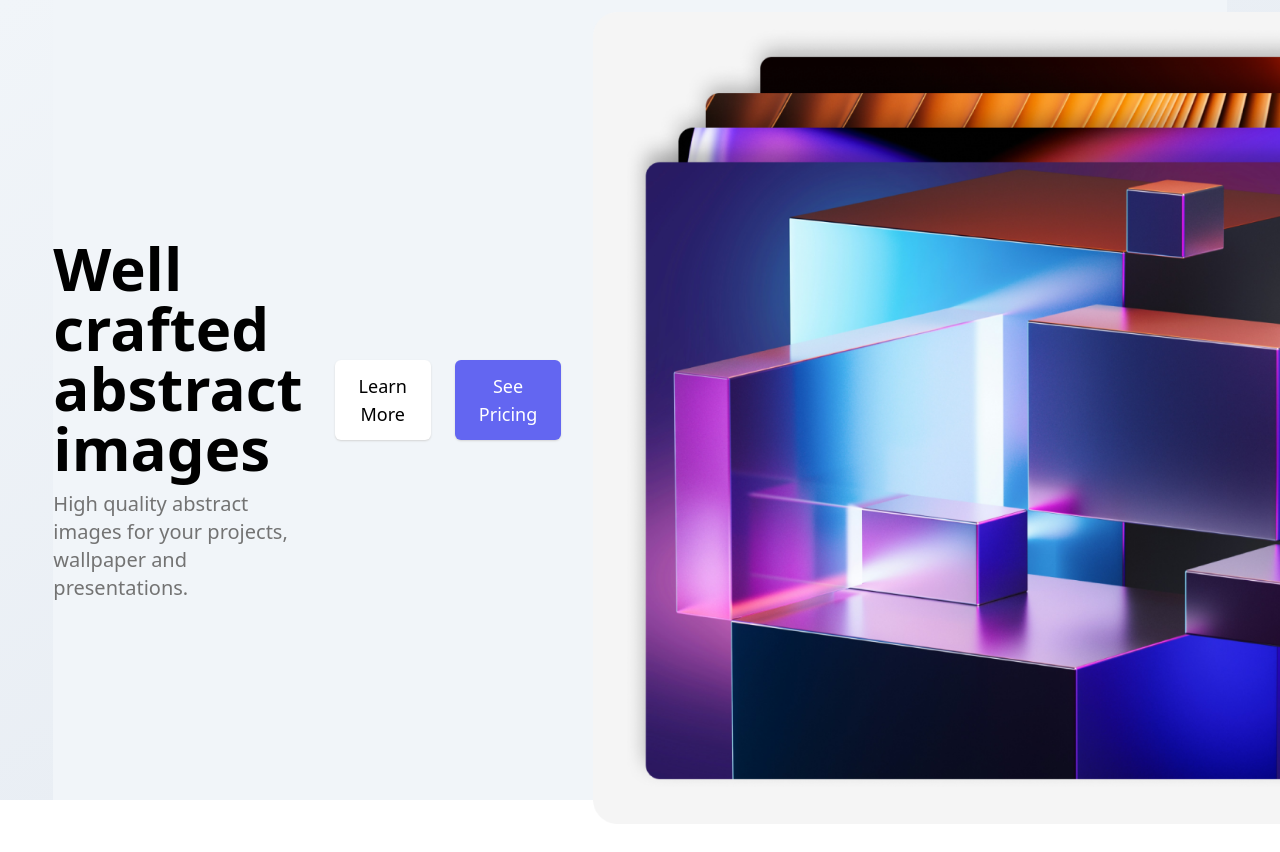
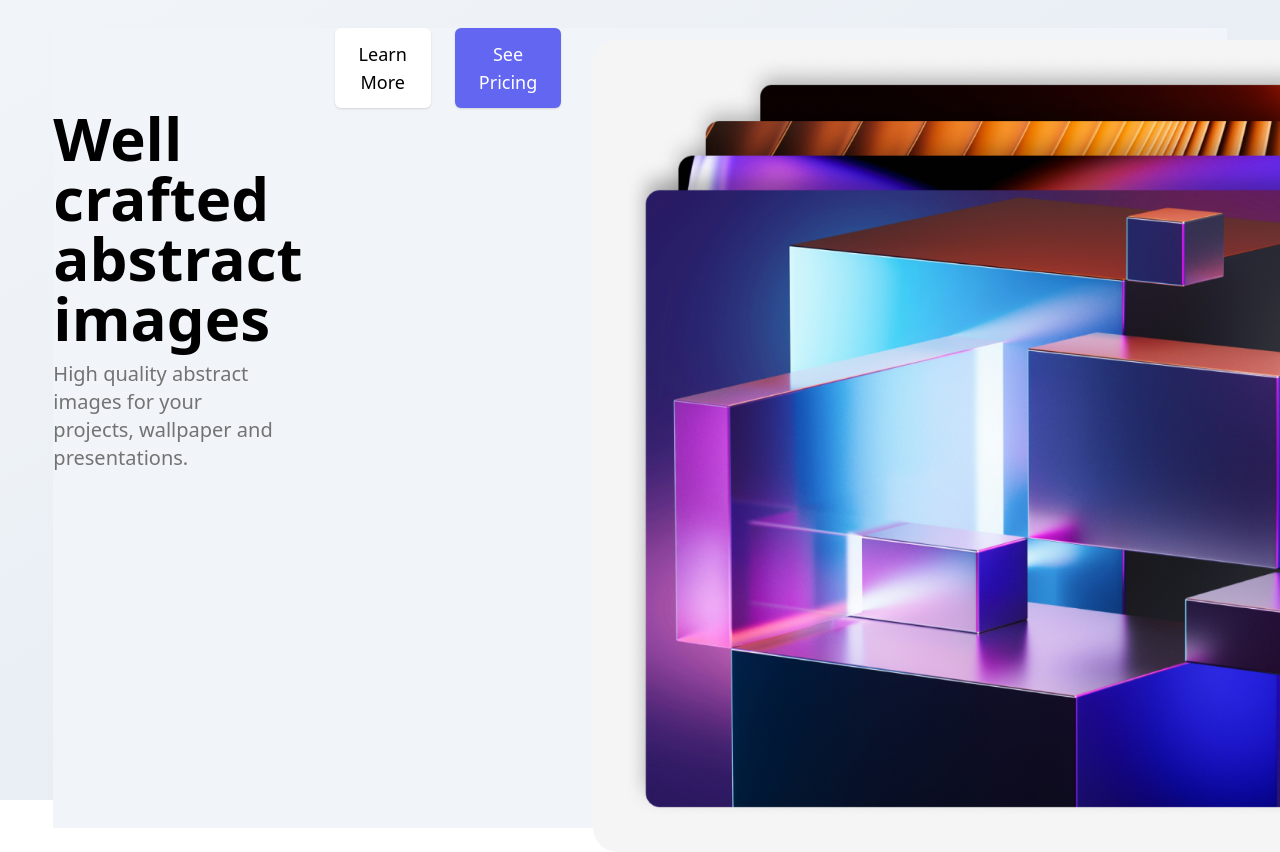
Before and after one commit to alexaraes/GFE-hero-simple, a Next.js app: page / in a window 1280 px wide. Shown: the top 852 px of the page. Before the commit the page ends 824 px from the top, so only its background shows below. Built offline with nearby package versions, Linux system fonts and the light colour scheme.

Commit message:
styled tablet version

```diff
--- a/src/components/HeroPage.tsx
+++ b/src/components/HeroPage.tsx
@@ -1,15 +1,15 @@
 const HeroPage = () => {
     return (
-        <div className="w-11/12 h-screen flex flex-col justify-start items-center gap-8 bg-slate-100 lg:flex-row">
-            <div className="mt-10 w-11/12">
-                <h1 className="font-semibold text-4xl md:text-5xl lg:text-6xl mb-3">Well crafted abstract images</h1>
-                <p className="text-xl text-neutral-500 text-pretty">High quality abstract images for your projects, wallpaper and presentations.</p>
+        <div className="w-11/12 h-screen flex flex-col justify-start items-center sm:items-start gap-8 bg-slate-100 lg:flex-row m-7">
+            <div className="mt-10 sm:mt-20">
+                <h1 className="font-semibold text-4xl sm:text-5xl lg:text-6xl mb-3">Well crafted abstract images</h1>
+                <p className="text-xl text-neutral-500 text-pretty sm:w-11/12">High quality abstract images for your projects, wallpaper and presentations.</p>
             </div>
-            <div className="flex flex-row justify-around space-x-6">
+            <div className="flex flex-row justify-around space-x-6 sm:justify-start">
                 <button className="bg-white text-black text-lg shadow-sm shadow-neutral-300 py-3 px-6 rounded-md">Learn More</button>
                 <button className="bg-indigo-500 text-white text-lg shadow-sm shadow-neutral-300 py-3 px-6 rounded-md">See Pricing</button>
             </div>
-            <img className="w-11/12 mt-9" src="prism.png" />
+            <img className="w-11/12 mt-9 self-center" src="prism.png" />
         </div>
     )
 }
```
